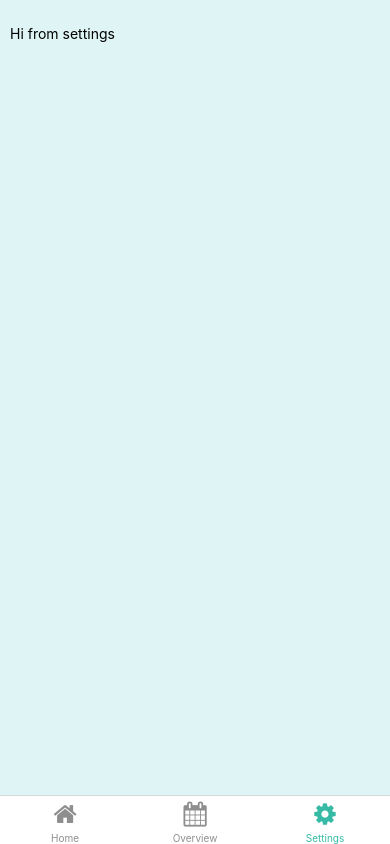
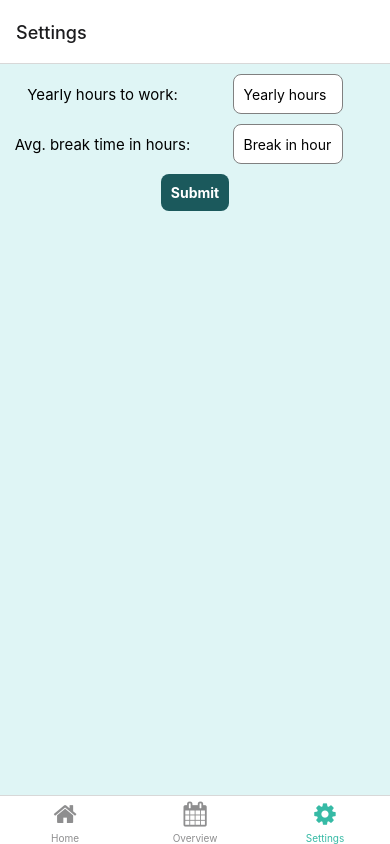
Before and after one commit to BRickN/WorkTracker, a React Native app: screen /Settings in a window 390 px wide. Built offline with nearby package versions, Linux system fonts and the light colour scheme.

Commit message:
settings screen

```diff
--- a/src/components/safeContainer.tsx
+++ b/src/components/safeContainer.tsx
@@ -1,9 +1,22 @@
 import {ReactNode} from 'react';
-import {Platform, StatusBar, StyleSheet, View} from 'react-native';
+import {
+  Platform,
+  PressableProps,
+  StatusBar,
+  StyleProp,
+  StyleSheet,
+  View,
+  ViewStyle,
+} from 'react-native';
 import {colors} from '../utils/colors';
 
-function SafeContainer({children}: {children: ReactNode}) {
-  return <View style={styles.container}>{children}</View>;
+export interface SafeContainerProps {
+  children: ReactNode;
+  style?: StyleProp<ViewStyle>;
+}
+
+function SafeContainer(props: SafeContainerProps) {
+  return <View style={[styles.container, props.style]}>{props.children}</View>;
 }
 
 export default SafeContainer;
@@ -12,7 +25,6 @@ const styles = StyleSheet.create({
   container: {
     flex: 1,
     padding: 10,
-    paddingTop: Platform.OS === 'android' ? StatusBar.currentHeight : 25,
     backgroundColor: colors.secondary,
   },
 });
--- a/src/components/weekListItem.tsx
+++ b/src/components/weekListItem.tsx
@@ -116,8 +116,8 @@ const styles = StyleSheet.create({
     position: 'absolute',
     justifyContent: 'center',
     alignItems: 'center',
-    top: 2,
-    right: 2,
+    top: 5,
+    right: 5,
     zIndex: 99,
   },
   deleteButton: {
--- a/src/infrastructure/navigation/appNavigator.tsx
+++ b/src/infrastructure/navigation/appNavigator.tsx
@@ -35,7 +35,7 @@ function AppNavigator() {
             ),
             tabBarActiveTintColor: colors.primary,
             headerStyle: {backgroundColor: colors.tertiary},
-            headerShown: false,
+            headerShown: true,
           }}
         />
         <Tab.Screen
@@ -47,7 +47,7 @@ function AppNavigator() {
             ),
             tabBarActiveTintColor: colors.primary,
             headerStyle: {backgroundColor: colors.tertiary},
-            headerShown: false,
+            headerShown: true,
           }}
         />
       </Tab.Navigator>
--- /dev/null
+++ b/src/infrastructure/types/settings.ts
@@ -0,0 +1,11 @@
+import {SettingsFormData} from '../../screens/settingsScreen';
+
+export class Settings {
+  breakTime: string;
+  yearlyHours: string;
+
+  constructor(settingsFormData: SettingsFormData) {
+    this.breakTime = settingsFormData.breakTime;
+    this.yearlyHours = settingsFormData.yearlyHours;
+  }
+}
--- a/src/screens/dayDetailScreen.tsx
+++ b/src/screens/dayDetailScreen.tsx
@@ -51,7 +51,7 @@ function DayDetailScreen({navigation, route}: DayDetailNavigationProps) {
 
   return (
     <>
-      <SafeContainer>
+      <SafeContainer style={{paddingTop: 10}}>
         <View style={styles.inputContainer}>
           <View style={styles.columnContainer}>
             <HeaderText text={'Start'} />
--- a/src/screens/homeScreen.tsx
+++ b/src/screens/homeScreen.tsx
@@ -63,7 +63,7 @@ function HomeScreen({navigation}: HomeNavigationProps) {
 
   return (
     <>
-      <SafeContainer>
+      <SafeContainer style={{paddingTop: 10}}>
         {isLoadingWeeks ? (
           <Loader />
         ) : (
--- a/src/screens/settingsScreen.tsx
+++ b/src/screens/settingsScreen.tsx
@@ -1,12 +1,123 @@
-import {Text, View} from 'react-native';
+import {StyleSheet, Text, TextInput, View} from 'react-native';
 import SafeContainer from '../components/safeContainer';
+import {useEffect, useState} from 'react';
+import SubmitButton from '../components/submitButton';
+import {NewWeekFormData} from '../components/newWeekForm';
+import {Controller, useForm} from 'react-hook-form';
+import {getSettings, updateSettings} from '../services/storage/settings';
+import {Settings} from '../infrastructure/types/settings';
+import Spacer from '../components/spacer';
+
+export type SettingsFormData = {
+  yearlyHours: string;
+  breakTime: string;
+};
 
 function SettingsScreen() {
+  const {control, handleSubmit, setValue} = useForm<SettingsFormData>();
+
+  useEffect(() => {
+    const initSettings = async () => {
+      const cacheSettings = await getSettings();
+      if (cacheSettings) {
+        setValue('breakTime', cacheSettings.breakTime);
+        setValue('yearlyHours', cacheSettings.yearlyHours);
+      }
+    };
+
+    initSettings();
+  }, []);
+
+  const onSubmit = async (data: SettingsFormData) => {
+    await updateSettings(new Settings(data));
+  };
+
   return (
-    <SafeContainer>
-      <Text>Hi from settings</Text>
-    </SafeContainer>
+    <>
+      <SafeContainer>
+        <View style={styles.formRow}>
+          <View style={styles.columnContainer}>
+            <Text style={styles.formLabel}>Yearly hours to work:</Text>
+          </View>
+          <View style={styles.columnContainer}>
+            <Controller
+              rules={{required: true}}
+              name={'yearlyHours'}
+              control={control}
+              render={({field: {onChange, value}}) => (
+                <TextInput
+                  onChangeText={text => {
+                    onChange(text);
+                  }}
+                  value={value}
+                  style={styles.input}
+                  placeholder={'Yearly hours'}
+                  keyboardType={'numeric'}
+                />
+              )}
+            />
+          </View>
+        </View>
+        <Spacer marginTop={5} marginBottom={5} marginLeft={0} marginRight={0} />
+
+        <View style={styles.formRow}>
+          <View style={styles.columnContainer}>
+            <Text style={styles.formLabel}>Avg. break time in hours:</Text>
+          </View>
+          <View style={styles.columnContainer}>
+            <Controller
+              rules={{required: true}}
+              name={'breakTime'}
+              control={control}
+              render={({field: {onChange, value}}) => (
+                <TextInput
+                  onChangeText={text => {
+                    onChange(text);
+                  }}
+                  value={value}
+                  style={styles.input}
+                  placeholder={'Break in hours'}
+                  keyboardType={'numeric'}
+                />
+              )}
+            />
+          </View>
+        </View>
+        <Spacer marginTop={5} marginBottom={5} marginLeft={0} marginRight={0} />
+        <View style={styles.formRow}>
+          <SubmitButton
+            text={'Submit'}
+            onPress={handleSubmit(data => onSubmit(data as SettingsFormData))}
+          />
+        </View>
+      </SafeContainer>
+    </>
   );
 }
 
 export default SettingsScreen;
+
+const styles = StyleSheet.create({
+  input: {
+    height: 40,
+    borderWidth: 1,
+    padding: 10,
+    borderRadius: 8,
+    borderColor: 'gray',
+    width: 110,
+    backgroundColor: '#fff',
+  },
+  formRow: {
+    flexDirection: 'row',
+    alignItems: 'center',
+    justifyContent: 'space-evenly',
+  },
+  formLabel: {
+    fontSize: 15,
+  },
+  columnContainer: {
+    width: '50%',
+    justifyContent: 'center',
+    alignItems: 'center',
+  },
+});
--- a/src/screens/weekDetailScreen.tsx
+++ b/src/screens/weekDetailScreen.tsx
@@ -33,7 +33,7 @@ function WeekDetailScreen({navigation, route}: WeekDetailNavigationProps) {
 
   return (
     <>
-      <SafeContainer>
+      <SafeContainer style={{paddingTop: 10}}>
         {week.days.map(day => {
           return (
             <TouchableOpacity
--- /dev/null
+++ b/src/services/storage/settings.ts
@@ -0,0 +1,28 @@
+import {Week} from '../../infrastructure/types/timeData';
+import {containsKey, getData, storeData} from './index';
+import tempData from '../tempData.json';
+import {getWeeks} from './week';
+import {Settings} from '../../infrastructure/types/settings';
+
+const SETTINGS_DATA_KEY: string = 'settings-data';
+
+// export const initSettings = async (): Promise<Settings> => {
+//   const hasSettings = await containsKey(SETTINGS_DATA_KEY);
+//   return await getSettings();
+// };
+
+export const getSettings = async (): Promise<Settings> => {
+  const settings = (await getData(SETTINGS_DATA_KEY)) as Settings;
+  return settings;
+};
+
+export const updateSettings = async (settings: Settings): Promise<boolean> => {
+  try {
+    await storeData(SETTINGS_DATA_KEY, settings);
+    console.log(await getSettings());
+    return true;
+  } catch (e) {
+    console.log(e);
+    return false;
+  }
+};
```
